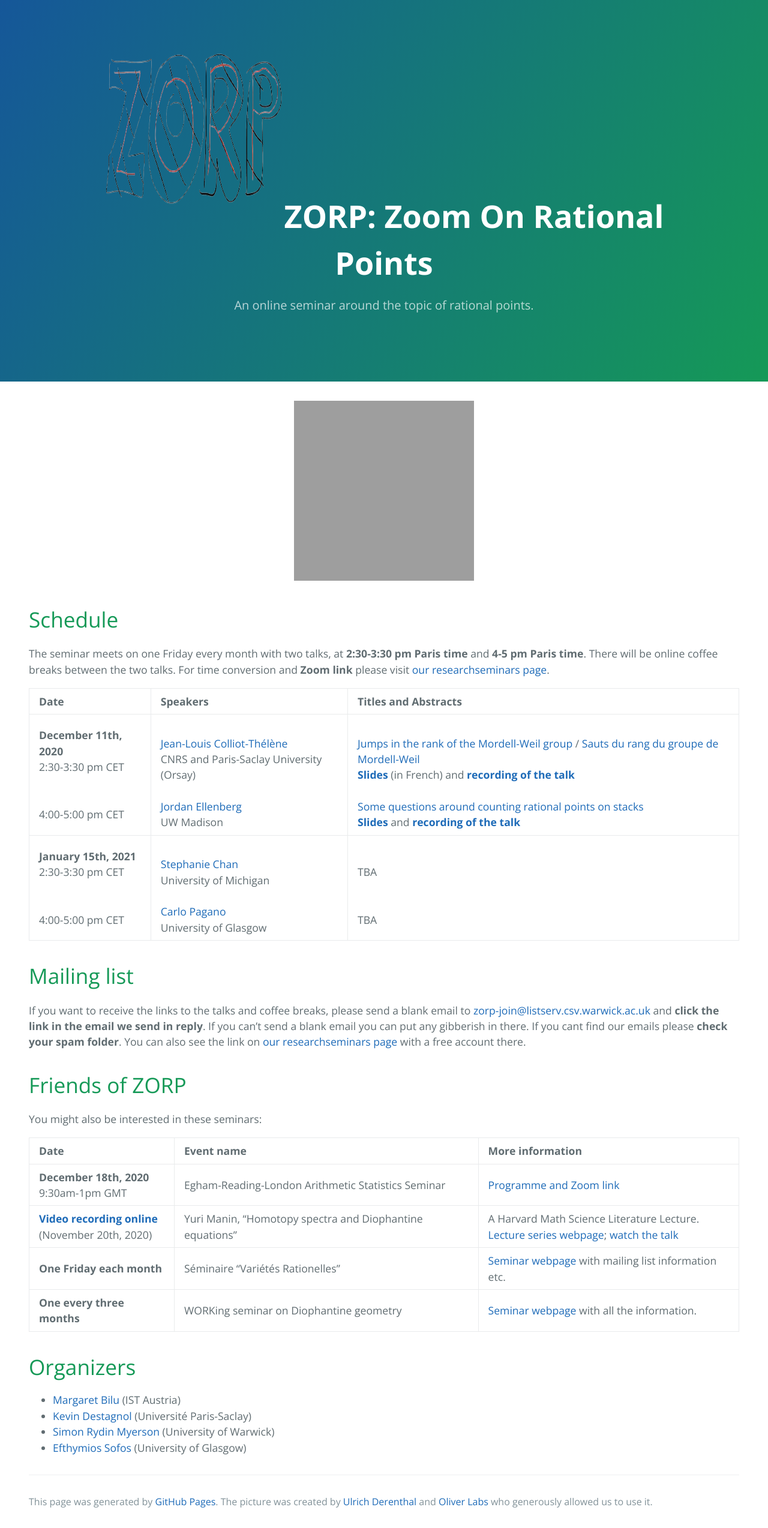
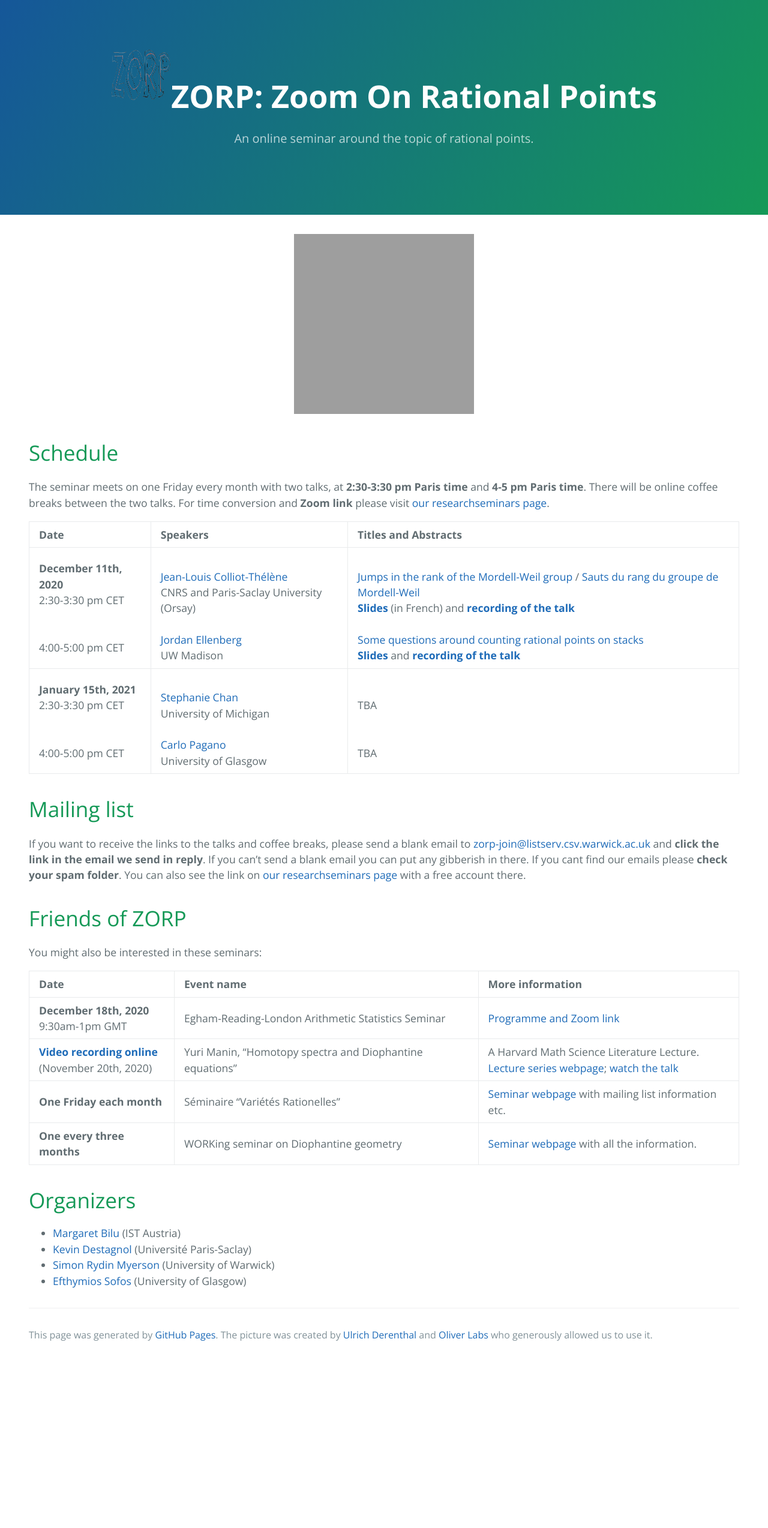
Before and after one commit to zoom-on-rational-points/zoom-on-rational-points.github.io, a Jekyll site: the page built from index.md, in a window 1280 px wide. Shown: the whole page at 60% size. Built offline with Jekyll 4.4.1, drawn with Linux system fonts in a browser that asks for light colours; our own code applies the rules of GitHub Pages for plain Markdown files; after the commit the page ends 2269 px from its top, so only the background shows below that; grey boxes are pictures that could not be loaded.

Commit message:
Update default.html

```diff
--- a/_layouts/default.html
+++ b/_layouts/default.html
@@ -23,7 +23,7 @@
     <a id="skip-to-content" href="#content">Skip to the content.</a>
 
     <header class="page-header" role="banner">
-      <h1 class="project-name"><img width="300" height="300" src="zorp7.png">{{ page.title | default: site.title | default: site.github.repository_name }}</h1>
+      <h1 class="project-name"><img width="100" height="100" src="zorp7.png">{{ page.title | default: site.title | default: site.github.repository_name }}</h1>
       <h2 class="project-tagline">{{ page.description | default: site.description | default: site.github.project_tagline }}</h2>
       {% if site.github.is_project_page %}
         <a href="{{ site.github.repository_url }}" class="btn">View on GitHub</a>
```
